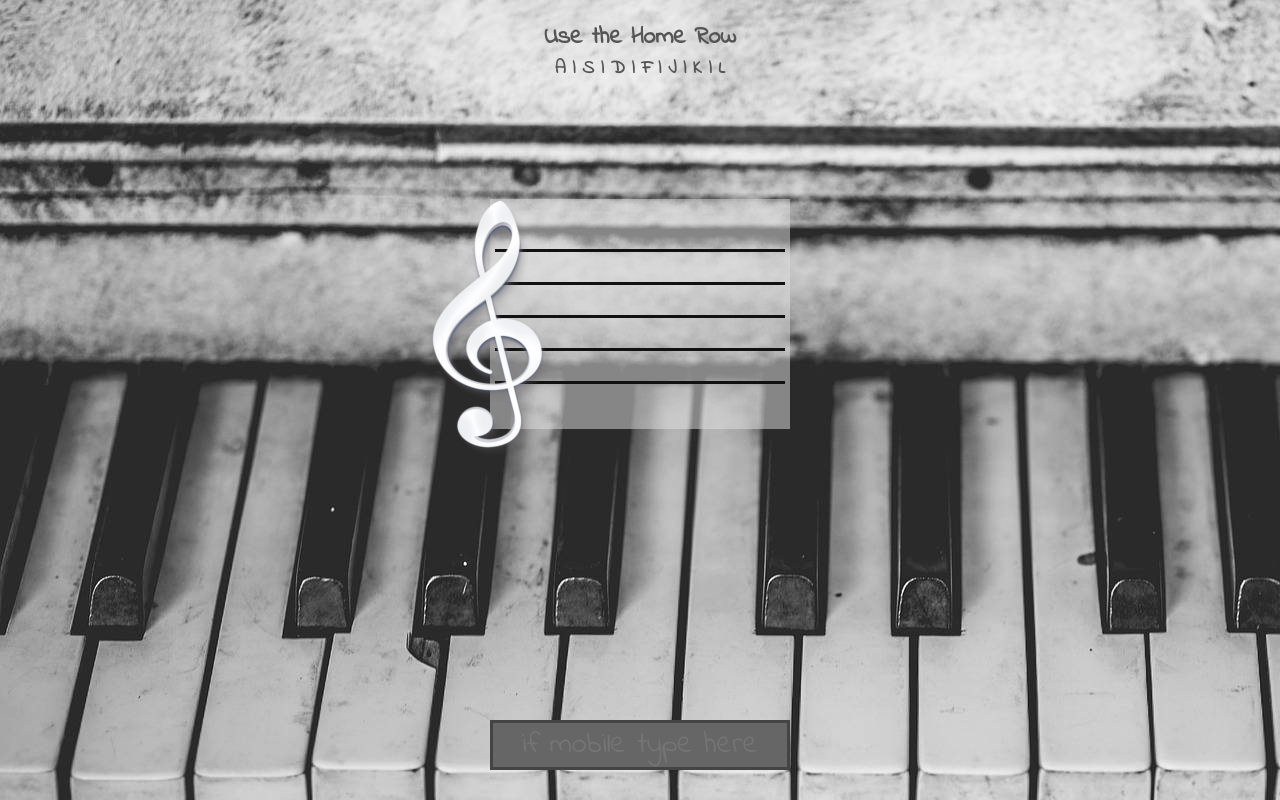
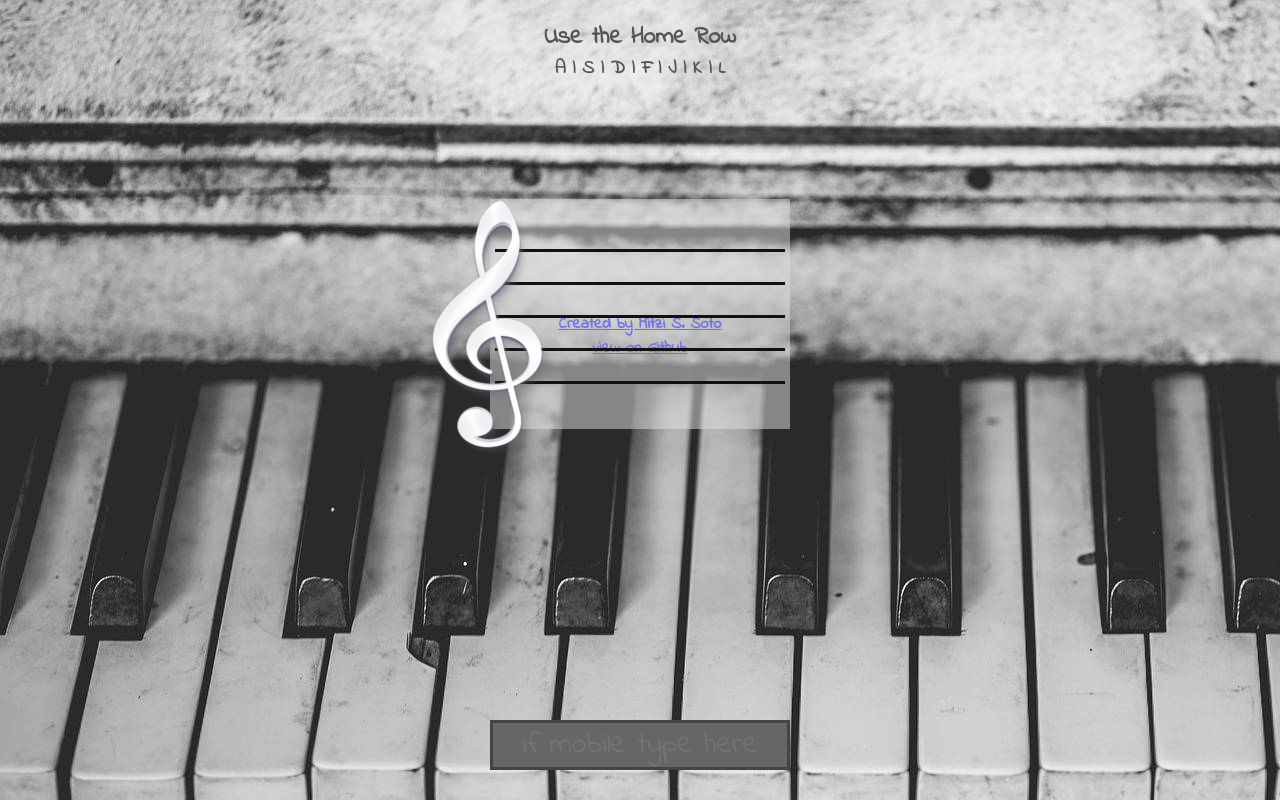
Before and after one commit to Mitzi-S-Soto/piano, a plain HTML site: page index.html in a window 1280 px wide. Drawn offline with Linux system fonts and the light colour scheme.

Commit message:
Update index.html

```diff
--- a/index.html
+++ b/index.html
@@ -36,6 +36,8 @@
         <form id="mobile">
             <input id="textmobile" type=text maxlength="1" value="" placeholder="if mobile type here" oninput="getKey"/>
         </form>
+    <a href="http://www.mitzisunshine.com" target="_blank"><h4>Created by Mitzi S. Soto</h4></a>
+    <a href="https://github.com/Mitzi-S-Soto/piano" target="_blank"><h4>view on Github</h4></a>
 
         <!--key notes audio-->
         <audio data-key="65" src="notes/68437__pinkyfinger__piano-a.wav"></audio>
```
